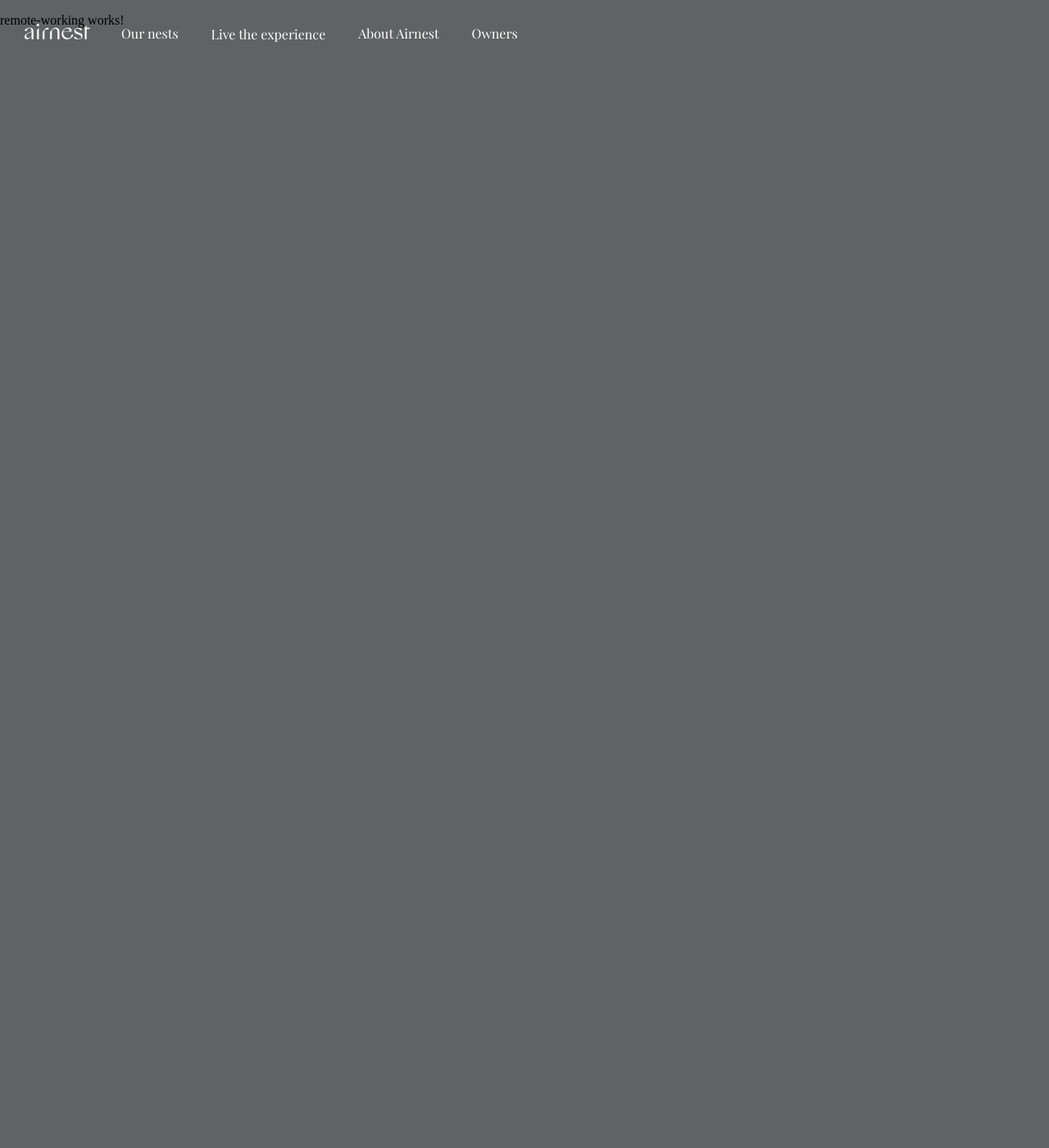
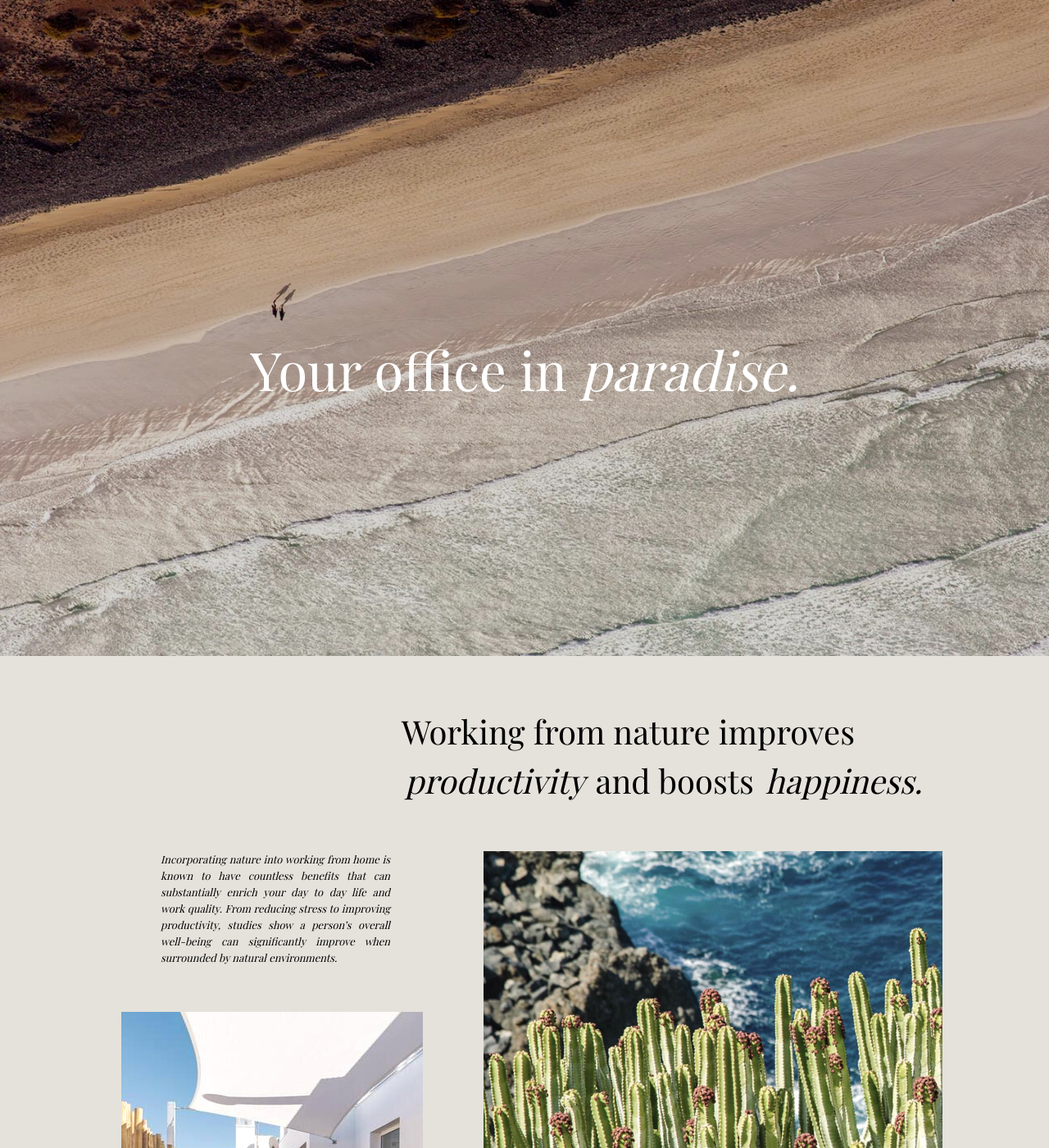
Before and after one commit to olmoscodes/Airnest, an Angular app: page /remote-working in a window 1280 px wide. Shown: the top 1400 px of the page at 82% size. Before the commit the page ends 800 px from the top, so only its background shows below. Built offline with nearby package versions, Linux system fonts and the light colour scheme; a web font is replaced by a local one.

Commit message:
migrating remote-working landing page

```diff
--- a/src/app/body/remote-working/remote-working.component.html
+++ b/src/app/body/remote-working/remote-working.component.html
@@ -1 +1,65 @@
-<p>remote-working works!</p>
+<div class="airnest-content teletrabajo">
+    <div class="header teletrabajo">
+        <div class="header-content">
+            <div class="title">
+                Your office in
+                <span> paradise.</span>
+            </div>
+        </div>
+    </div>
+    <div class="module3 module3-1">
+        <div class="box-resizing">
+            <div class="top">
+                <div class="title">
+                    Working from nature improves
+                    <span>productivity</span>
+                    and boosts
+                    <span>happiness.</span>
+                </div>
+            </div>
+            <div class="bottom">
+                <div class="bottom-left">
+                    <div class="body-copy-1">Incorporating nature into working from home is known to have countless benefits that can substantially enrich your day to day life and work quality. From reducing stress to improving productivity, studies show a person’s overall well-being can significantly improve when surrounded by natural environments.</div>
+                    <div class="photo"></div>
+                </div>
+                <div class="bottom-right">
+                    <div class="photo"></div>
+                    <div class="body-copy-2">When you are done for the day or simply want to take a break from work, the numerous experiences the Islands have to offer will be awaiting. From local cuisine to hidden pathways to beautiful locations all within minutes of your home office. And if the night creeps in, the stars will be there to greet you through your window.</div>
+                </div>
+            </div>
+        </div>
+    </div>
+    <div class="module-islands-3 module3">
+        <div class="box-resizing">
+            <div class="top">
+                <div class="title">
+                    A land full of
+                    <span>treasures.</span>
+                </div>
+            </div>
+            <div class="bottom">
+                <div class="bottom-left">
+                    <div class="photo">
+                        <a href="https://airnest.guestybookings.com/listings" class="cta">Find your nest</a>
+                    </div>
+                    <div class="body-copy-1">The Islands weather is known to be one of the best in the world, it’s like living in eternal springtime, this will allow you to work both indoors and outdoors all year round. Having multiple lively cities, the islands are equipped with everything and anything you might need, from high speed wifi to good public transport and grocery stores.</div>
+                </div>
+                <div class="bottom-right">
+                    <div class="body-copy-2">When you are done for the day or simply want to take a break from work, the numerous experiences the Islands have to offer will be awaiting. From local cuisine to hidden pathways to beautiful locations all within minutes of your home office. And if the night creeps in, the stars will be there to greet you through your window.</div>
+                    <div class="photo">
+                        <a href="https://airnest.guestybookings.com/listings" class="cta">Find your nest</a>
+                    </div>
+                </div>
+            </div>
+        </div>
+    </div>
+    <div class="module4">
+        <div class="box-resizing">
+            <div class="title">
+                Remote work from
+                <span>paradise.</span>
+            </div>
+            <div class="body-copy">At AirNest we want to make sure your working experience is wholesome and fulfilling, that is why we put at your disposal a selection of the most idyllic and fully equipped houses to work from.</div>
+        </div>
+    </div>
+</div>
```
